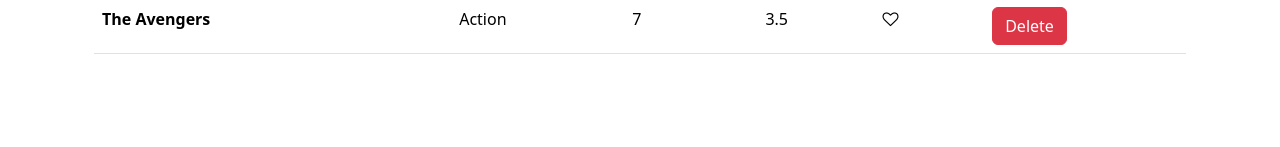
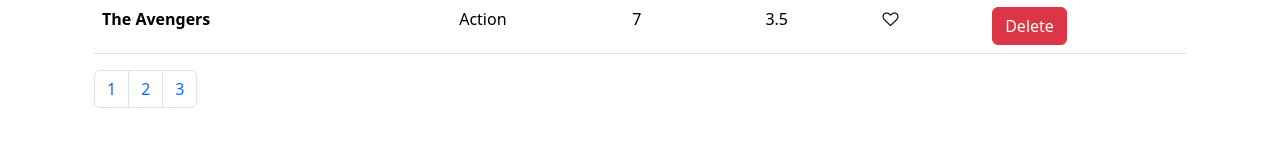
Before and after one commit to Ahmadraza047/react-counter, a React (Create React App) app: page / in a window 1280 px wide. Shown: the part 555-702 px from the top of the page. Built offline with nearby package versions, Linux system fonts and the light colour scheme.

Commit message:
page number added

```diff
--- a/src/components/Like.jsx
+++ b/src/components/Like.jsx
@@ -1,12 +1,10 @@
 import React, { Component } from 'react';
 
 class Like extends Component {
-    state = {
-        like : false
-     }
+
     render() {
         return (
-            <span className='likeBtn' onClick={ this.props.onClick }>
+            <span style={{cursor: 'pointer'}} className='likeBtn' onClick={ this.props.onClick }>
                 <i className={ `fa fa-heart${ (this.props.liked) ? '' : '-o' } `} aria-hidden="true"></i>
             </span>
         );
--- a/src/components/movies.jsx
+++ b/src/components/movies.jsx
@@ -1,11 +1,13 @@
 import React, { Component } from 'react';
 import { getMovies } from '../services/fakeMovieService';
 import Like from './Like';
+import Pagination from './pagination';
 
 
 class Movies extends Component {
     state = {
-        movies : getMovies()
+        movies : getMovies(),
+        pageSize : 4
     }
 
 
@@ -43,6 +45,7 @@ class Movies extends Component {
                         }
                 </tbody>
                 </table>
+                <Pagination pageCount={count} pageSize={ this.state.pageSize}  />
             </div>
             </React.Fragment>
         );
--- /dev/null
+++ b/src/components/pagination.jsx
@@ -0,0 +1,28 @@
+import React, { Component } from 'react';
+
+class Pagination extends Component {
+    state = {  }
+
+
+    render() {
+        const { pageCount, pageSize } = this.props;
+        const totalPages = Math.ceil( pageCount / pageSize );
+        if( totalPages === 1 ) return null;
+        const Pages = [];
+        for( let x = 1 ; x <= totalPages ; x++ ){
+            Pages.push(x);
+        }
+        return (
+            <nav aria-label="Page navigation example">
+                <ul className="pagination">
+                    { Pages.map( page => (
+                        <li key={page} className="page-item"><a className="page-link" href='/' >{page}</a></li>
+                    ))}
+
+                </ul>
+            </nav>
+        );
+    }
+}
+
+export default Pagination;
```
